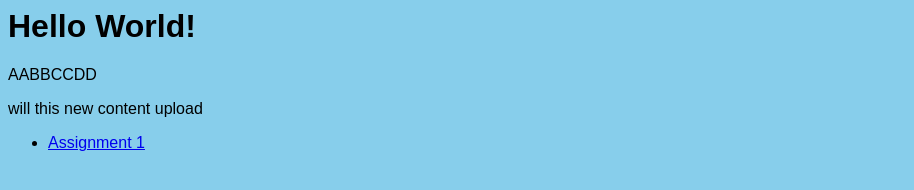
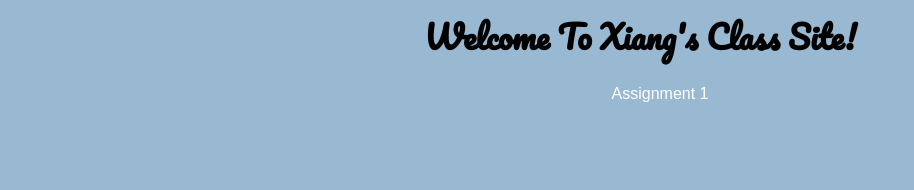
Before and after one commit to xianglin23/mmp240, a plain HTML site: page index.html in a window 1280 px wide. Shown: the whole page, without its empty margins (0-914 px from the left). Drawn offline with Linux system fonts and the light colour scheme.

Commit message:
new upload

```diff
--- a/index.html
+++ b/index.html
@@ -2,11 +2,28 @@
 
 <head>
     <title>Xiang.Lin | MMP240</title>
+    <link href="https://fonts.googleapis.com/css?family=Pacifico" rel="stylesheet">
     <!-- EMBEDDED CSS -->
     <STYLE>
-        BODY {
-            background-color: skyblue;
+        body{
+            background-color: 99B8D1;
             font-family: Arial, Helvetica, sans-serif;
+            text-align: center;
+
+        }
+        h1{
+            font-family: 'Pacifico', cursive;
+        }
+        a{
+            color: white;
+            text-decoration: none;
+        }
+        a:hover{
+            color: black;
+            text-decoration: underline;
+        }
+        ul{
+            list-style: none
         }
 
     </STYLE>
@@ -16,9 +33,7 @@
 
 <body>
 
-    <h1>Hello World!</h1>
-    <P>AABBCCDD</P>
-    <p>will this new content upload</p>
+    <h1>Welcome To Xiang's Class Site!</h1>
 
     <ul>
         <li><a href="Assignment1/index.html">Assignment 1</a></li>
```
